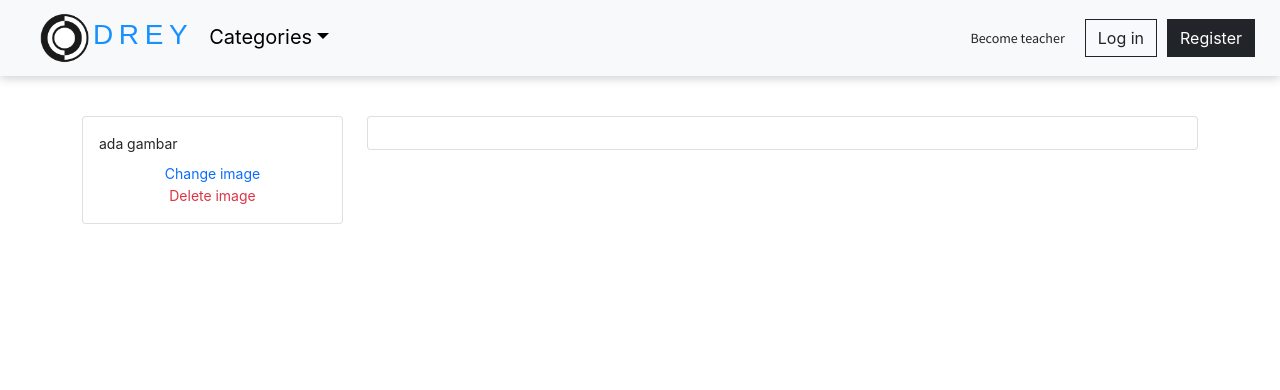
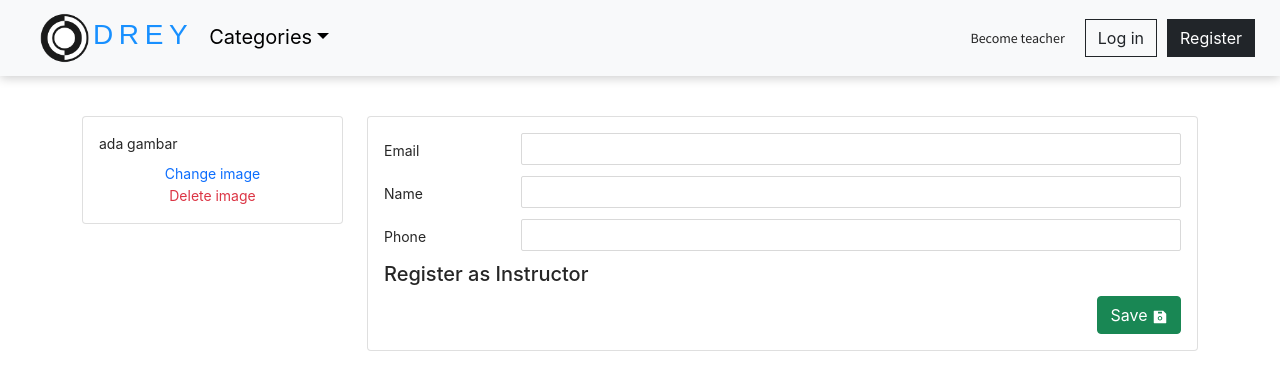
Before and after one commit to ferind07/frontend, a React (Create React App) app: page /myAccount in a window 1280 px wide. Shown: the top 390 px of the page. Built offline with nearby package versions, Linux system fonts and the light colour scheme; no server answers; a web font is replaced by a local one.

Commit message:
tambah dikit2

```diff
--- a/src/pages/AdminPage/index.jsx
+++ b/src/pages/AdminPage/index.jsx
@@ -1,7 +1,11 @@
 import React from "react";
 
 const AdminPage = () => {
-  return <div>AdminPage</div>;
+  return (
+    <>
+      <h1>admin page</h1>
+    </>
+  );
 };
 
 export default AdminPage;
--- a/src/pages/myAccount/index.jsx
+++ b/src/pages/myAccount/index.jsx
@@ -3,7 +3,8 @@ import "./index.css";
 import axios from "axios";
 import Navbarr from "../../components/Navbar";
 import BackendUrl from "../../components/BackendUrl";
-import { Form, Input } from "antd";
+import { AiFillSave } from "react-icons/ai";
+import { Input } from "antd";
 
 function MyAccount() {
   let [userData, setUserData] = useState({});
@@ -54,7 +55,55 @@ function MyAccount() {
           <div className="col-lg-9 col-md-8">
             <div className="card">
               <div className="card-body">
-                <Form></Form>
+                <div className="form-group row">
+                  <label for="email" className="col-sm-2 col-form-label">
+                    Email
+                  </label>
+                  <div class="col-sm-10">
+                    <Input
+                      type="text"
+                      id="email"
+                      readOnly
+                      value={userData.email}
+                    />
+                  </div>
+                </div>
+                <div class="form-group row mt-2">
+                  <label for="name" className="col-sm-2 col-form-label">
+                    Name
+                  </label>
+                  <div class="col-sm-10">
+                    <Input
+                      type="text"
+                      id="name"
+                      readOnly
+                      value={userData.name}
+                    />
+                  </div>
+                </div>
+                <div class="form-group row mt-2">
+                  <label for="phoneNumber" className="col-sm-2 col-form-label">
+                    Phone
+                  </label>
+                  <div class="col-sm-10">
+                    <Input
+                      type="number"
+                      id="phoneNumber"
+                      readOnly
+                      value={userData.phoneNumber}
+                    />
+                  </div>
+                </div>
+                <div className="mt-2">
+                  <h5>
+                    Register as {userData.role == 1 ? "User" : "Instructor"}
+                  </h5>
+                </div>
+                <div className="d-flex justify-content-end">
+                  <button className="btn btn-success">
+                    Save <AiFillSave />
+                  </button>
+                </div>
               </div>
             </div>
           </div>
```
